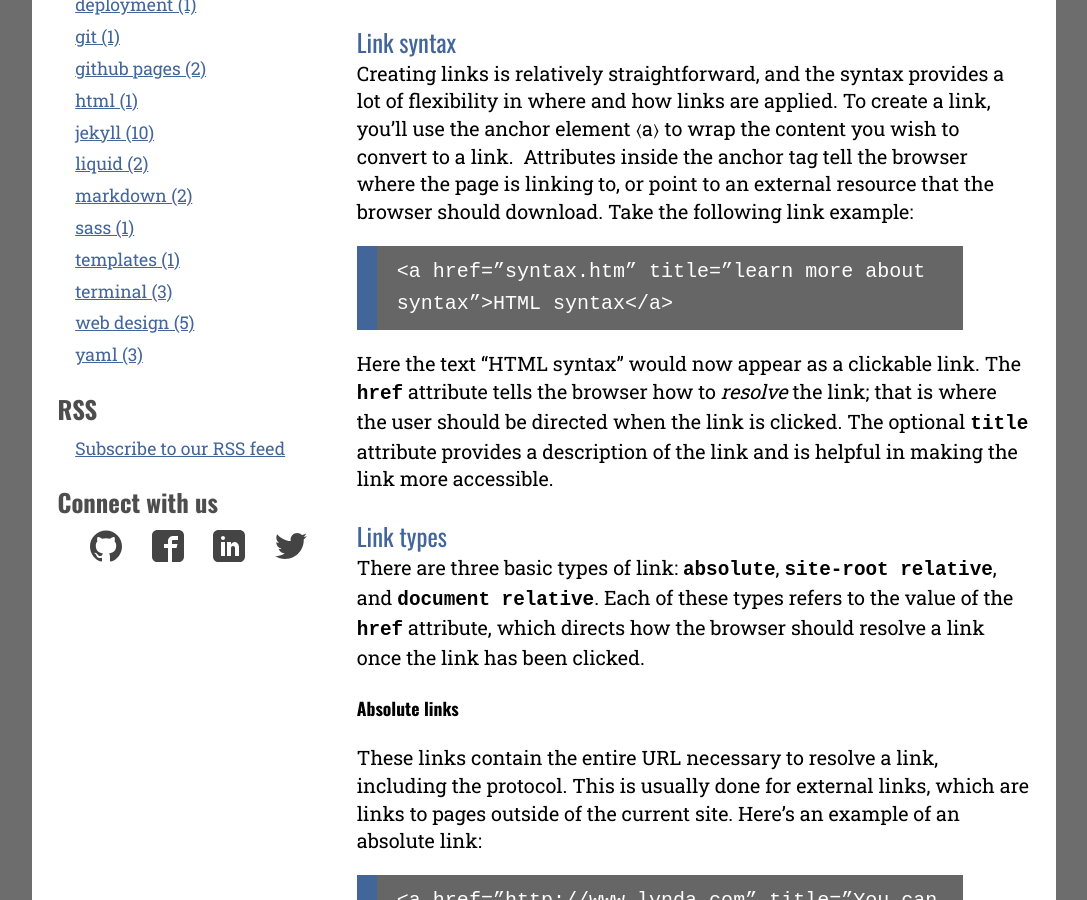
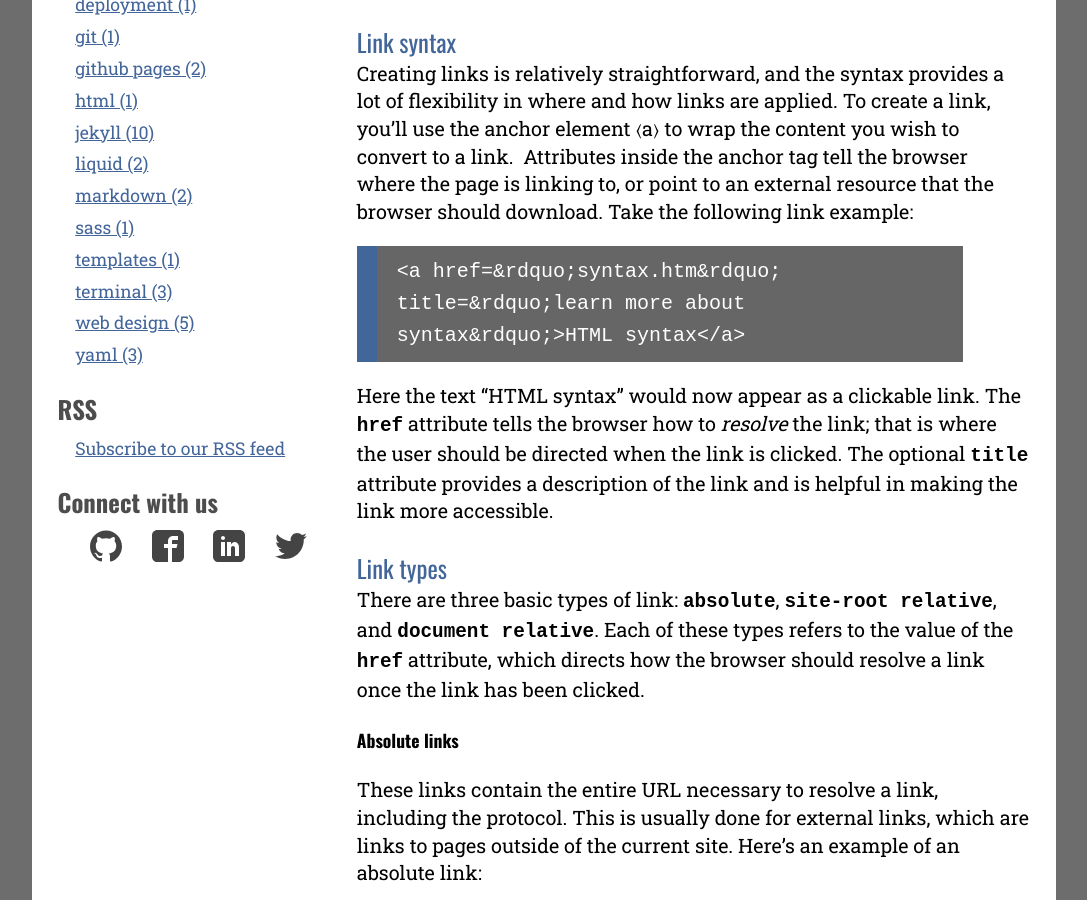
Before and after one commit to donirby/jekyll-html-4-essentials, a Jekyll site: the page built from links.md, in a window 1280 px wide and 900 px high, scrolled down 374 px. Shown: the whole window, without its empty margins (96-1183 px from the left). Built offline with Jekyll 4.4.1, drawn with Linux system fonts in a browser that asks for light colours.

Commit message:
initial commit

```diff
--- a/links.md
+++ b/links.md
@@ -9,7 +9,9 @@ Perhaps the most important aspect of HTML is the ability to link from one docume
 Creating links is relatively straightforward, and the syntax provides a lot of flexibility in where and how links are applied. To create a link, you&rsquo;ll use the anchor element &rang;a&lang; to wrap the content you wish to convert to a link.&nbsp; Attributes inside the anchor tag tell the browser where the page is linking to, or point to an external resource that the browser should download.
 Take the following link example:
 
-<pre><a href=&rdquo;syntax.htm&rdquo; title=&rdquo;learn more about syntax&rdquo;>HTML syntax</a></pre>
+~~~~~~~
+<a href=&rdquo;syntax.htm&rdquo; title=&rdquo;learn more about syntax&rdquo;>HTML syntax</a>
+~~~~~~~
 
 Here the text &ldquo;HTML syntax&rdquo; would now appear as a clickable link. The `href` attribute tells the browser how to *resolve* the link; that is where the user should be directed when the link is clicked. The optional `title` attribute provides a description of the link and is helpful in making the link more accessible.
 
@@ -23,7 +25,9 @@ These links contain the entire URL necessary to resolve a link, including the pr
 
 #### Document relative links
 These links are commonly used to navigate internally within a site. For example, if you were on the home page of your site, and wanted to navigate to the contact page, you simply provide the path from the home page to the contact page for the `href` value. Doing this requires you to understand the directory structure of your site, and when you need to navigate into, or out of, folders. Take the following example:
+
 <pre><a href=&rdquo;contact.htm&rdquo; title=&rdquo;our contact page&rdquo;>Contact us</a></pre>
+
 This link assumes that the contact page and the current page are in the same directory. If the contact page were located in a directory below the current page, the link would look like this:
 
 <pre><a href=&rdquo;resources/contact.htm&rdquo; title=&rdquo;our contact page&rdquo;>Contact us</a></pre>
```
